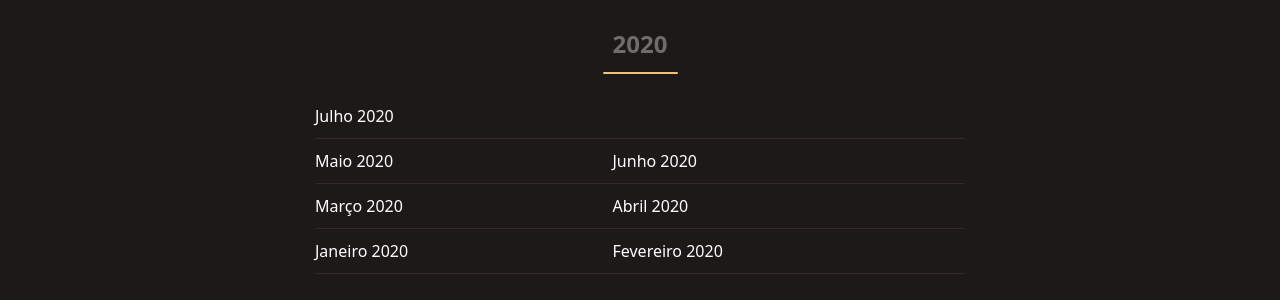
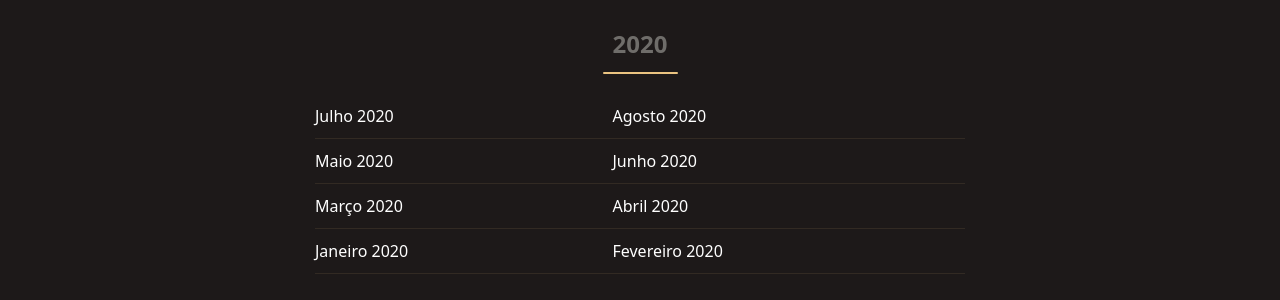
Before and after one commit to ateliedetemas/blpcrypto, a Jekyll site: the page built from _pages/relatorios.md, in a window 1280 px wide. Shown: the part 249-549 px from the top of the page. Built offline with Jekyll 4.4.1, drawn with Linux system fonts in a browser that asks for light colours.

Commit message:
Update relatorios.md

```diff
--- a/_pages/relatorios.md
+++ b/_pages/relatorios.md
@@ -5,7 +5,7 @@ title: Relatórios
 ---
 ## 2020
 
-[Julho 2020]({{ '/assets/documents/relatorios/2020/07p.pdf' | absolute_url }}) |
+[Julho 2020]({{ '/assets/documents/relatorios/2020/07p.pdf' | absolute_url }}) | [Agosto 2020]({{ '/assets/documents/relatorios/2020/08p.pdf' | absolute_url }}) |
 [Maio 2020]({{ '/assets/documents/relatorios/2020/05p.pdf' | absolute_url }}) | [Junho 2020]({{ '/assets/documents/relatorios/2020/06p.pdf' | absolute_url }})
 [Março 2020]({{ '/assets/documents/relatorios/2020/03p.pdf' | absolute_url }}) |  [Abril 2020]({{ '/assets/documents/relatorios/2020/04p.pdf' | absolute_url }})
 [Janeiro 2020]({{ '/assets/documents/relatorios/2020/01p.pdf' | absolute_url }}) | [Fevereiro 2020]({{ "/assets/documents/relatorios/2020/02p.pdf" | absolute_url }})
```
